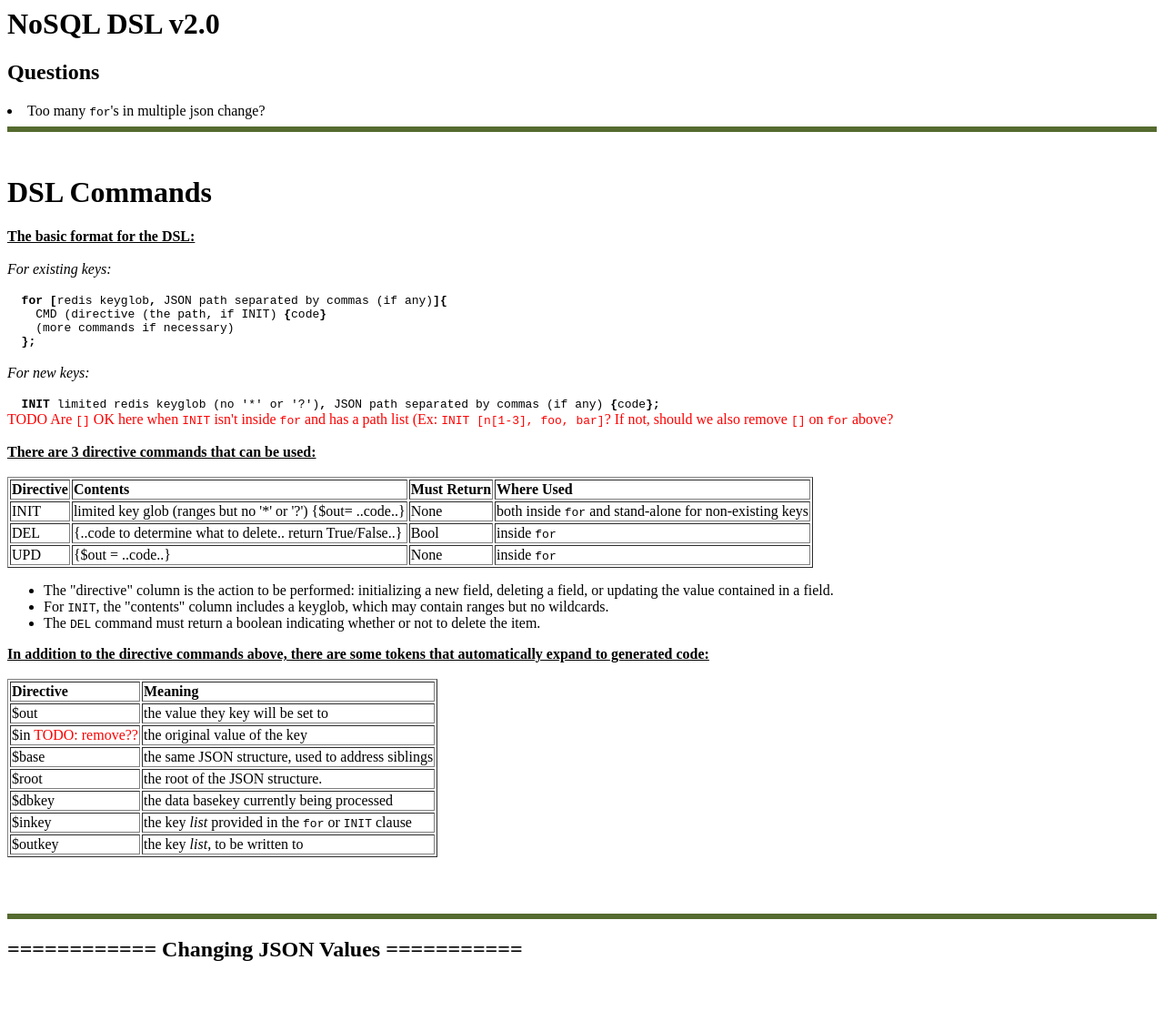
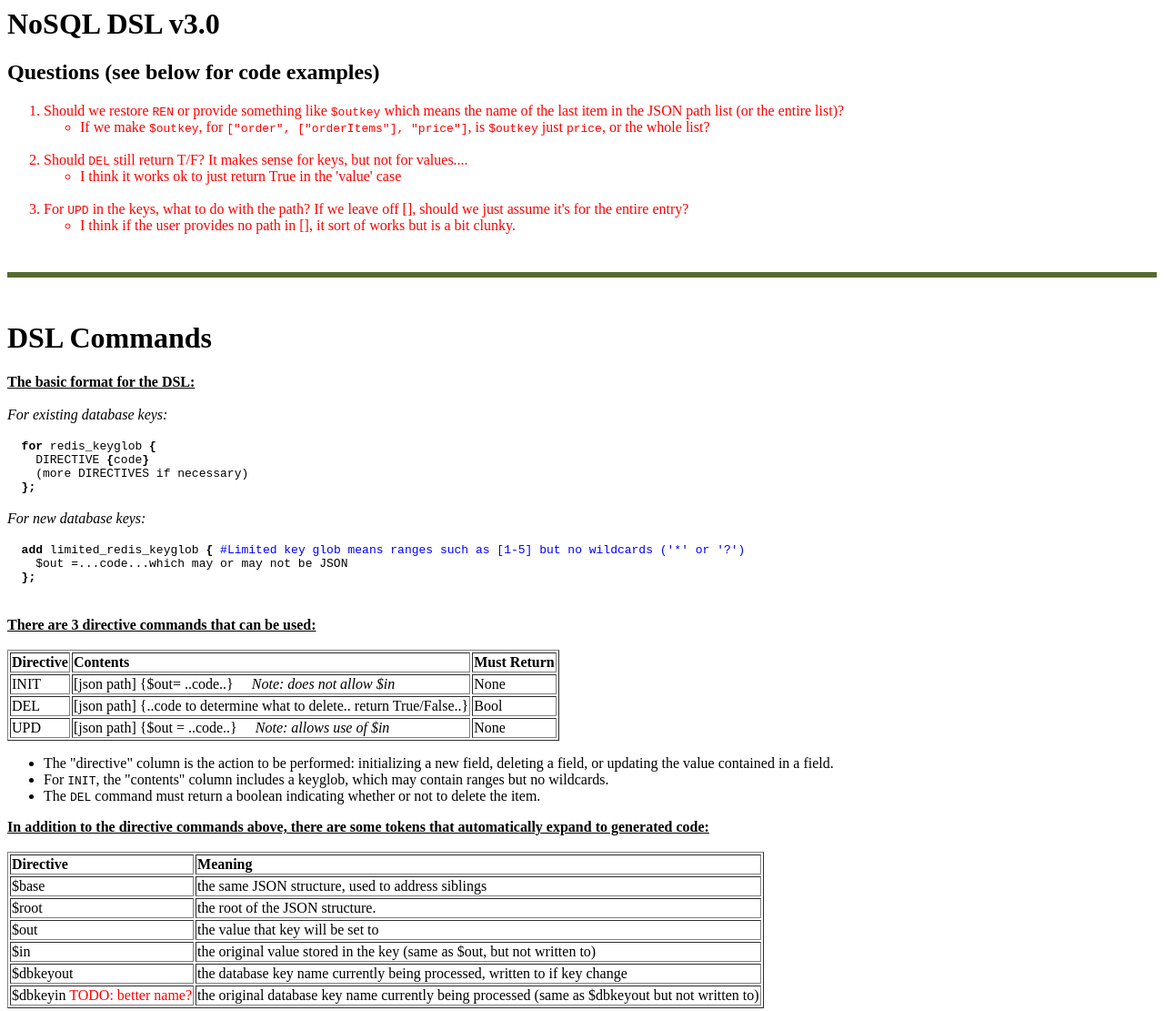
Before and after one commit to ksaur/schema_update, a plain HTML site: page doc/dsl.html in a window 1280 px wide. Shown: the top 1111 px of the page at 91% size. Drawn offline with Linux system fonts and the light colour scheme.

```diff
--- a/doc/dsl.html
+++ b/doc/dsl.html
@@ -1,38 +1,48 @@
 <html>
 <title> NoSQL Implicit Schema Update</title>
-<h1>NoSQL DSL v2.0</h1>
-<h2>Questions</h2>
-
-<li> Too many <code>for</code>'s in multiple json change?
-
+<h1>NoSQL DSL v3.0</h1>
+<h2>Questions (see below for code examples)</h2>
+<font color=red>
+<ol>
+<li> Should we restore <code>REN</code> or provide something like <code>$outkey</code> which means the name of the last item in the JSON path list (or the entire list)?
+<ul><li> If we make <code>$outkey</code>, for <code>["order", ["orderItems"], "price"]</code>, is <code>$outkey</code> just <code>price</code>, or the whole list?</ul>
+<br>
+<li> Should <code>DEL</code> still return T/F?  It makes sense for keys, but not for values....
+<ul><li>I think it works ok to just return True in the 'value' case</ul>
+<br>
+<li> For <code>UPD</code> in the keys, what to do with the path?  If we leave off [], should we just assume it's for the entire entry?
+<ul><li>I think if the user provides no path in [], it sort of works but is a bit clunky.</ul>
+</ol>
+</font>
 <br>
 <HR COLOR="DarkOliveGreen" SIZE=6>
 <br>
 <h1> DSL Commands</h1>
 <b><u>The basic format for the DSL:</u></b><br><br>
-<i>For existing keys:</i><br><br>
+<i>For existing database keys:</i><br><br>
 <code>
-&nbsp;&nbsp;<b>for [</b>redis keyglob<b>, </b>JSON path separated by commas (if any)<b>]{</b><br>
-&nbsp;&nbsp;&nbsp;&nbsp;CMD (directive (the path, if INIT)<b> {</b>code<b>}</b><br>
-&nbsp;&nbsp;&nbsp;&nbsp;(more commands if necessary)<br>
+&nbsp;&nbsp;<b>for </b>redis_keyglob<b> {</b><br>
+&nbsp;&nbsp;&nbsp;&nbsp;DIRECTIVE <b> {</b>code<b>}</b><br>
+&nbsp;&nbsp;&nbsp;&nbsp;(more DIRECTIVES if necessary)<br>
 &nbsp;&nbsp;<b>};</b><br>
 </code>
 <br>
-<i>For new keys:</i><br><br>
+<i>For new database keys:</i><br><br>
 <code>
-&nbsp;&nbsp;<b>INIT </b>limited redis keyglob (no '*' or '?')<b>, </b>JSON path separated by commas (if any)<b> {</b>code<b>};</b><br>
+&nbsp;&nbsp;<b>add </b>limited_redis_keyglob <b>{</b><font color=blue> #Limited key glob means ranges such as [1-5] but no wildcards ('*' or '?')</font><br>
+&nbsp;&nbsp;&nbsp;&nbsp;$out =...code...which may or may not be JSON<br>
+&nbsp;&nbsp;<b>};</b><br>
 </code>
-<font color=red>TODO Are <code>[]</code> OK here when <code>INIT</code> isn't inside <code>for</code> and has a path list (Ex: <code>INIT [n[1-3], foo, bar]</code>?   If not, should we also remove <code>[]</code> on <code>for</code> above?</font>
 <br>
 <br>
 <b><u>There are 3 directive commands that can be used:</u></b>
 <br>
 <br>
 <table border=1>
-<tr><td><b>Directive </td></b><td><b>	Contents </td></b><td><b>	Must Return </td></b><td><b>Where Used</b></td></tr>
-<tr><td>INIT</td><td> 	limited key glob (ranges but no '*' or '?') {$out= ..code..} 	</td><td>None</td><td>both inside <code>for</code> and stand-alone for non-existing keys </td></tr>
-<tr><td>DEL </td><td>	 {..code to determine what to delete.. return True/False..}	</td><td>Bool</td><td>inside <code>for</code></td></tr>
-<tr><td>UPD </td><td>	 {$out = ..code..}	</td><td>None</td><td>inside <code>for</code></td></tr>
+<tr><td><b>Directive </td></b><td><b>	Contents </td></b><td><b>	Must Return </td></b></tr>
+<tr><td>INIT</td><td> 	[json path] {$out= ..code..}  &nbsp; &nbsp; <i>Note: does not allow $in</i>	</td><td>None</td></tr>
+<tr><td>DEL </td><td>   [json path] {..code to determine what to delete.. return True/False..}	</td><td>Bool</td></tr>
+<tr><td>UPD </td><td>	[json path] {$out = ..code..}  &nbsp; &nbsp; <i>Note: allows use of $in</i>	</td><td>None</td></tr>
 </table>
 
 <ul>
@@ -45,14 +55,13 @@
 <br>
 <br>
 <table border=1>
-<tr><b><td><b>Directive </td></b><td><b>	Meaning</td></b></b></tr>
-<tr><td>$out </td><td>	the value they key will be set to</td></tr>
-<tr><td>$in <font color=red>TODO: remove??</font> </td><td>  the original value of the key</td></tr>
+<tr><td><b>Directive </b></td><td><b>	Meaning</td></b></tr>
 <tr><td>$base</td><td> 	the same JSON structure, used to address siblings</td></tr>
 <tr><td>$root</td><td> 	the root of the JSON structure.</td></tr>
-<tr><td>$dbkey</td><td> the data basekey currently being processed</td></tr>
-<tr><td>$inkey</td><td> the key <i>list</i> provided in the <code>for</code> or <code>INIT</code> clause</td></tr>
-<tr><td>$outkey</td><td> the key <i>list</i>, to be written to</td></tr>
+<tr><td>$out </td><td>	the value that key will be set to</td></tr>
+<tr><td>$in  </td><td>  the original value stored in the key (same as $out, but not written to)</td></tr>
+<tr><td>$dbkeyout</td><td> the database key name currently being processed, written to if key change</td></tr>
+<tr><td>$dbkeyin <font color=red>TODO: better name?</font></td><td> the original database key name currently being processed (same as $dbkeyout but not written to)</td></tr>
 </table>
 
 <br>
@@ -88,7 +97,7 @@
 }<br>
 </code>
 <h4>DSL:</h4>
-<code>
+<!--<code>
 for  [*, "order", ["orderItems"]] { <font color=blue># "orderItems" is itself a list</font><br>
  &nbsp;&nbsp; INIT "discountedPrice" {$out = round($base['price']*.7,2)}<br>
 };<br>
@@ -105,18 +114,20 @@
  &nbsp;&nbsp; DEL {return True}<br>
 };<br>
 </code>
+-->
 
-
-<!--<code>
-for keys * {<br>
-&nbsp;&nbsp;INIT ["order", ["orderItems"], "discountedPrice"]: {<b>$out</b> = round(<b>$base</b>['price']*.7,2)}<br>
-&nbsp;&nbsp;REN ["order", ["orderItems"], "price"]->["order", ["orderItems"], "fullprice"]<br>
-&nbsp;&nbsp;UPD ["_id"]: {<br>
-&nbsp;&nbsp;if any(c.isalpha() for c in <b>$in</b>): <a name="in"></a><br>
-&nbsp;&nbsp;    <b>$out</b>=int(<b>$in</b>, 16)} <font color = green> # could actually just use <b>$out</b> here (because <b>$out=$in</b> and <b>out</b> not overwritten)</font><br>
-&nbsp;&nbsp;DEL ["category"]<br>
+<code>
+for * {<br>
+&nbsp;&nbsp;INIT ["order", ["orderItems"], "discountedPrice"] {<b>$out</b> = round(<b>$base</b>['price']*.7,2)}<br>
+&nbsp;&nbsp;UPD ["order", ["orderItems"], "price"] {<font color=blue>#want to rename to fullprice...</font><font color=red>Q1: TODO, restore REN? Or provide something like $outname (since $out only does $outval)</font> }<br>
+&nbsp;&nbsp;UPD ["_id"] {<br>
+&nbsp;&nbsp;&nbsp;&nbsp;if any(c.isalpha() for c in <b>$in</b>): <a name="in"></a><br>
+&nbsp;&nbsp;&nbsp;&nbsp;&nbsp;    <b>$out</b>=int(<b>$in</b>, 16) <font color = green> # could actually just use <b>$out</b> here (because <b>$out=$in</b> and <b>out</b> not overwritten)</font><br>
+&nbsp;&nbsp;}<br>
+&nbsp;&nbsp;DEL ["category"] {return True <font color=red># Q2: TODO, do we still need T/F in the 'values' (not keys) case?</font>}<br>
 };<br>
 </code>
+<!--
 <h2> JSON Value Change Example 2: <i>$root, $base, $out, $in</i></h2>
 <h4>JSON Value:</h4>
 <code>
@@ -176,7 +187,6 @@
 &nbsp;&nbsp;}<br>
 };
 </code>
-
 -->
 <br>
 <br>
@@ -198,8 +208,8 @@
 <br>
 <br>
 <code>
-INIT edgeattr_n4@n[1-3,5] {$out = {"outport": None, "inport": None}};<br>
-INIT edgeattr_n5@n[1-3]  {$out = {"outport": None, "inport": None}};<br>
+add  edgeattr_n4@n[1-3,5] {$out = {"outport": None, "inport": None}};<br>
+add  edgeattr_n5@n[1-3]  {$out = {"outport": None, "inport": None}};<br>
 </code>
 
 <br>
@@ -212,7 +222,7 @@
 <br>
 <pre>
 for [edgeattr_n*@n*] {
-  DEL {nodes = $dbkey.split("_")[1].split("@")
+  DEL {nodes = $dbkey.split("_")[1].split("@") <font color=red> # Q2: TODO, need to reconcile with DEL above....[]</font>
   if (nodes[0]>"n4" or nodes[1]>"n4")
     return True
   else
@@ -230,7 +240,7 @@
 <br>
 <pre>
 for [edgeattr*] {
-  UPD {$outkey = $outkey+"_graph"}
+  UPD {$outkey = $outkey+"_graph"} <font color=red># Q3: TODO, what to do for [] path here?  If we leave it off, can we just assume <code>$out</code> means the entire value?</font>
 };
 </pre>
 
```
Also changed, not shown: 5 other files.
